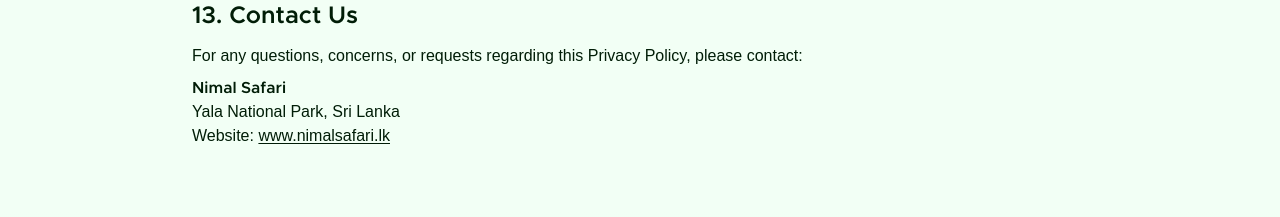
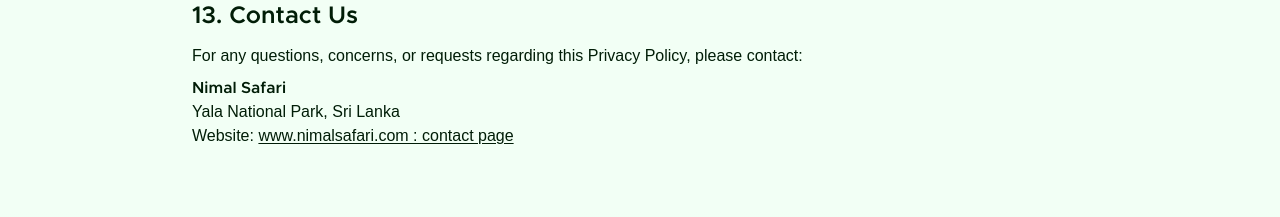
Before and after one commit to ocevialab/NimalSafary, a Next.js app: page /privacy-policy in a window 1280 px wide. Shown: the part 3420-3637 px from the top of the page. Built offline with nearby package versions, Linux system fonts and the light colour scheme; a web font is replaced by a local one.

Commit message:
Update privacy policy link to point to the contact page on the Nimal Safari website for improved user navigation.

```diff
--- a/app/privacy-policy/page.tsx
+++ b/app/privacy-policy/page.tsx
@@ -344,12 +344,12 @@
             <p>
               Website:{" "}
               <a
-                href="https://www.nimalsafari.lk"
+                href="https://nimalsafari.com/contact"
                 className="text-primary underline underline-offset-2"
                 target="_blank"
                 rel="noopener noreferrer"
               >
-                www.nimalsafari.lk
+                www.nimalsafari.com : contact page
               </a>
             </p>
           </section>
```
